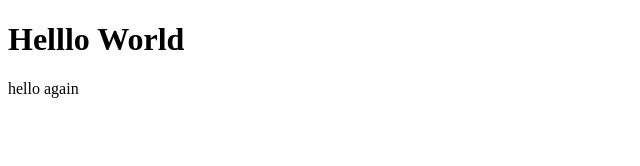
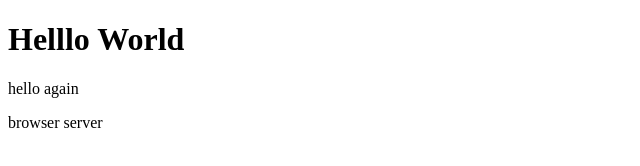
Before and after one commit to alialdawresh-cloud/git-test, a website: page index.html in a window 1280 px wide. Shown: the whole page, without its empty margins (0-640 px from the left). Drawn offline with Linux system fonts and the light colour scheme.

Commit message:
third commit

```diff
--- a/index.html
+++ b/index.html
@@ -7,5 +7,6 @@
 <body>
 <h1>Helllo World</h1>
 <p>hello again</p>
+<p>browser server </p>
 </body>
 </html>
```
Also changed, not shown: package.json (added, +24 -0 lines), 2 other files.
